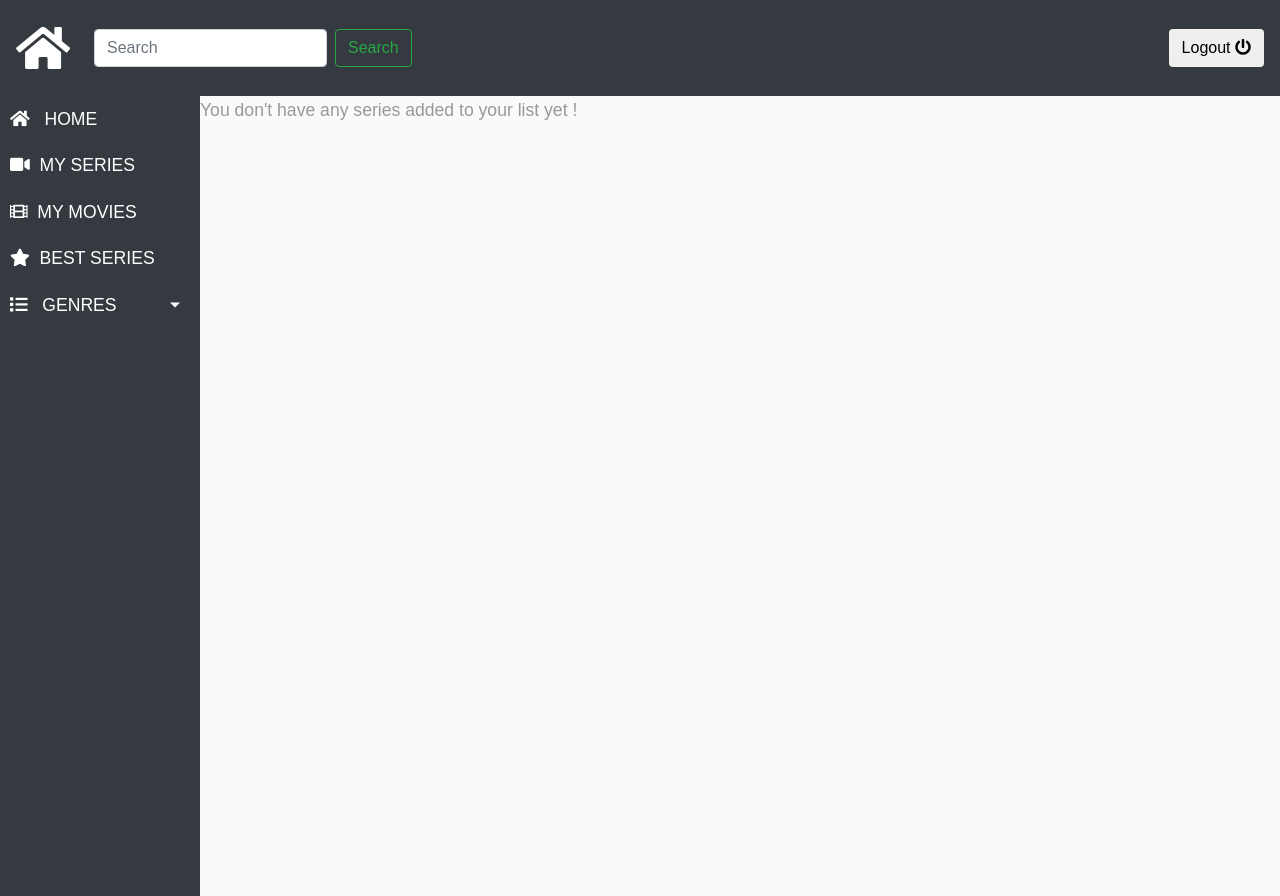
After one commit to ArnaudVar/POOA, a Flask app: page /myseries/1 in a window 1280 px wide. The commit adds this page. Run offline with Flask 2, Linux system fonts and the light colour scheme; the visitor is signed in with stand-in values (Sample User, id 1); data comes from the database, SQL or seed files in the repository; both versions use the stored data as it was after the commit; some libraries are stand-ins or nearby versions.

Commit message:
Début Page My Series

```diff
--- a/app/routes.py
+++ b/app/routes.py
@@ -9,6 +9,8 @@ from flask import request
 from flask_login import login_required
 from werkzeug.urls import url_parse
 from classes.Serie import Serie
+
+api_key = "11893590e2d73c103c840153c0daa770"
 
 @app.route('/')
 @app.route('/home')
@@ -86,3 +88,22 @@ def add_serie(id):
 def remove_serie(id):
     current_user.remove_serie(id)
     return('',204)
+
+
+@app.route('/myseries/<user_id>')
+@login_required
+def myserie(user_id):
+    base_url_start = "https://api.themoviedb.org/3/tv/"
+    base_url_end = f"?api_key={api_key}&language=en-US"
+    u = User.query.get(user_id)
+    list_series = u.list_serie()
+    list_serie_rendered = []
+    nb_series = 0
+    if list_series == "The user doesn't have any series":
+        list_serie_rendered = list_series
+    else:
+        for tvshow in list_series:
+            nb_series+=1
+            r = requests.get(f"{base_url_start}{tvshow[0]}{base_url_end}").json()
+            list_serie_rendered.append(Serie(r['id'],r['name'], r['overview'], r['vote_average'], r['genres'], r['poster_path'], {}, len(r['seasons']), r['last_episode_to_air'], r['next_episode_to_air']['air_date']))
+    return render_template('mySeries.html', title='MySeries', list_series=list_serie_rendered, nb_series=nb_series)
--- a/app/templates/base.html
+++ b/app/templates/base.html
@@ -16,9 +16,10 @@
 <nav class="w-100 navbar navbar-expand-lg">
     <div class="collapse navbar-collapse d-flex justify-content-between" id="navbarSupportedContent">
         <div class="d-flex flex-row">
-            <div class="logo">
-                MERDIER
-            </div>
+            <a class="m-3" href="{{ url_for('home') }}">
+                <i class="fa fa-3x fa-home">
+                </i>
+            </a>
             <form class="pl-2 form-inline my-2 my-lg-0">
                 <input class="form-control mr-sm-2" type="search" placeholder="Search" aria-label="Search">
                 <button class="btn btn-outline-success my-2 my-sm-0" type="submit">Search</button>
@@ -38,10 +39,10 @@
     <nav id="sidebar">
         <ul class="list-unstyled components">
             <li class="active">
-                <a><i class="fa fa-home"></i> &nbsp; HOME</a>
+                <a href="{{ url_for('home') }}"> <i class="fa fa-home"></i> &nbsp; HOME</a>
             </li>
             <li class="active">
-                <a><i class="fas fa-video"></i>&nbsp; MY SERIES</a>
+                <a href="/myseries/{{current_user.id}}"><i class="fas fa-video" ></i>&nbsp; MY SERIES</a>
             </li>
             <li class="active">
                 <a><i class="fas fa-film"></i>&nbsp; MY MOVIES</a>
--- a/app/templates/login.html
+++ b/app/templates/login.html
@@ -1,4 +1,3 @@
-{% import 'bootstrap/wtf.html' as wtf %}
 <html>
     <head>
         <script src="https://ajax.googleapis.com/ajax/libs/jquery/3.3.1/jquery.min.js"></script>
--- /dev/null
+++ b/app/templates/mySeries.html
@@ -0,0 +1,20 @@
+{% extends "base.html" %}
+
+
+{% block content %}
+<head>
+    <link rel="stylesheet" type="text/css" href="{{ url_for('static',filename='styles/home.css') }}">
+</head>
+<div>
+    {% if nb_series == 0 %}
+    <p>You don't have any series added to your list yet !</p>
+    {% else %}
+        <p>
+            {% for i in range (nb_series) %}
+            {{list_series[i]['name']}}
+            {% endfor %}
+        </p>
+    {% endif %}
+</div>
+
+{% endblock %}
```
Also changed, not shown: app.db.
